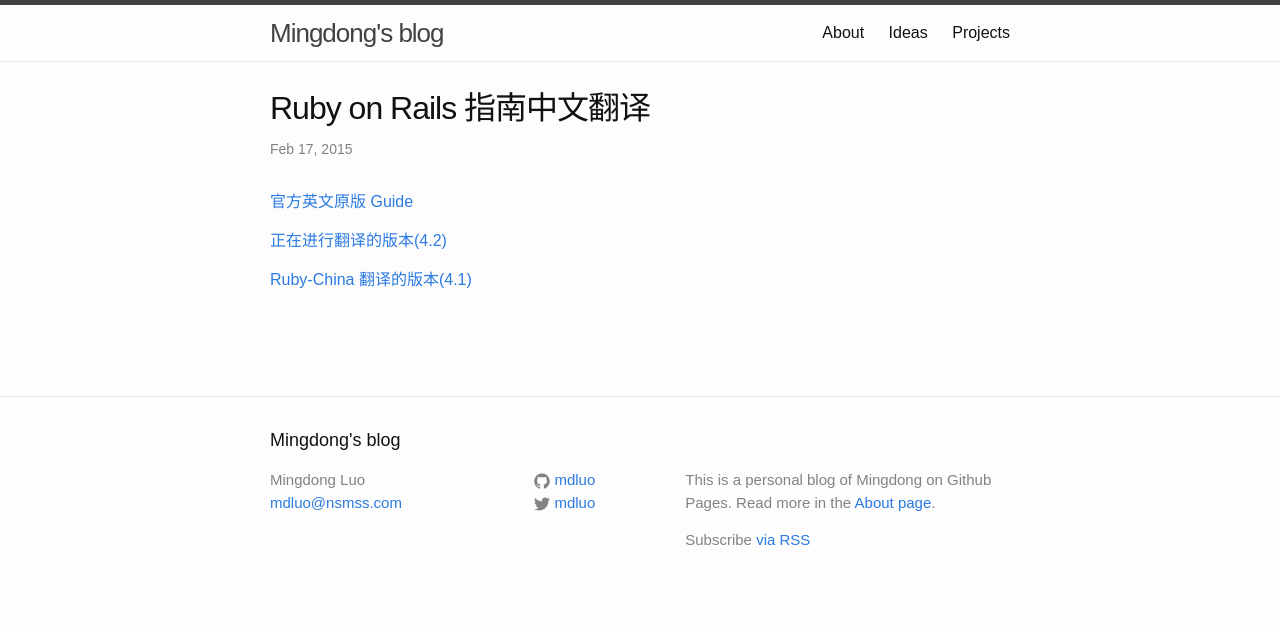
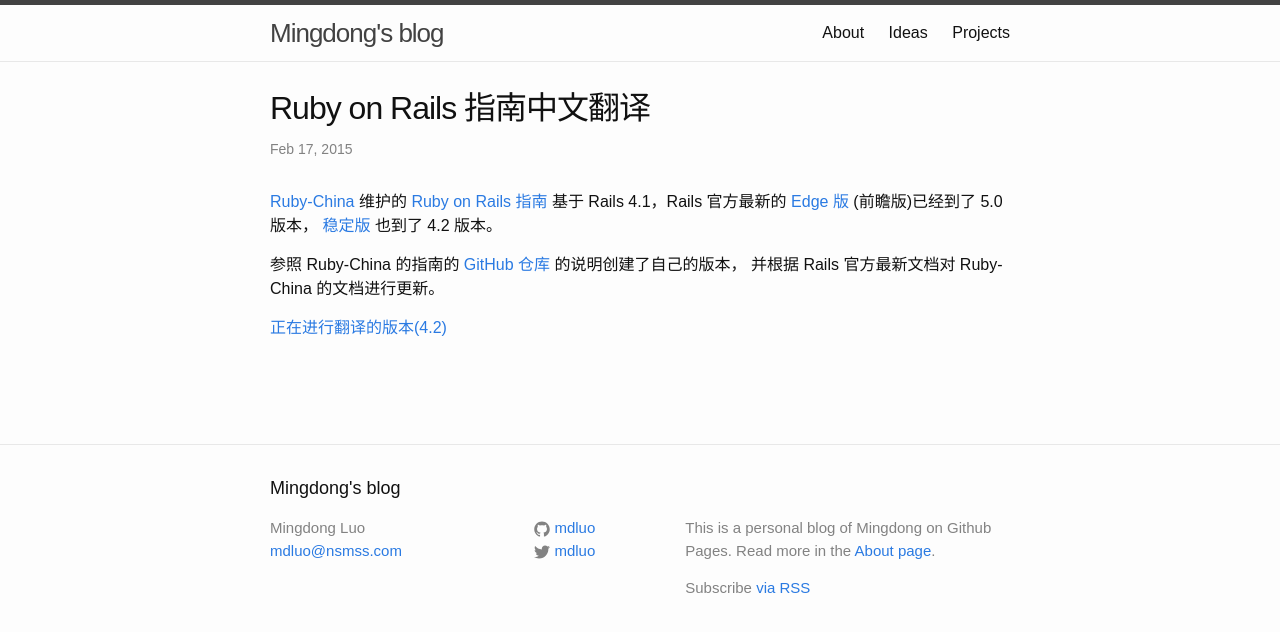
Before and after one commit to itfen/md, a Jekyll site: the page built from _posts/2015-02-17-rails-guides-chinese-translation.md, in a window 1280 px wide. Shown: the top 632 px of the page. Built offline with Jekyll 4.4.1, drawn with Linux system fonts in a browser that asks for light colours; comment, search, counter and statistics services are not loaded.

Commit message:
Update post

```diff
--- a/_posts/2015-02-17-rails-guides-chinese-translation.md
+++ b/_posts/2015-02-17-rails-guides-chinese-translation.md
@@ -6,8 +6,11 @@
 share: true
 ---
 
-[官方英文原版 Guide](http://guides.rubyonrails.org/)
+[Ruby-China](https://ruby-china.org/) 维护的 [Ruby on Rails 指南](http://guides.ruby-china.org/)
+基于 Rails 4.1，Rails 官方最新的 [Edge 版](http://edgeguides.rubyonrails.org/) (前瞻版)已经到了 5.0 版本，
+[稳定版](http://guides.rubyonrails.org/) 也到了 4.2 版本。
+
+参照 Ruby-China 的指南的 [GitHub 仓库](https://github.com/ruby-china/guides) 的说明创建了自己的版本，
+并根据 Rails 官方最新文档对 Ruby-China 的文档进行更新。
 
 [正在进行翻译的版本(4.2)](http://blog.nsmss.com/rails-guides/)
-
-[Ruby-China 翻译的版本(4.1)](http://guides.ruby-china.org/index.html)
```
